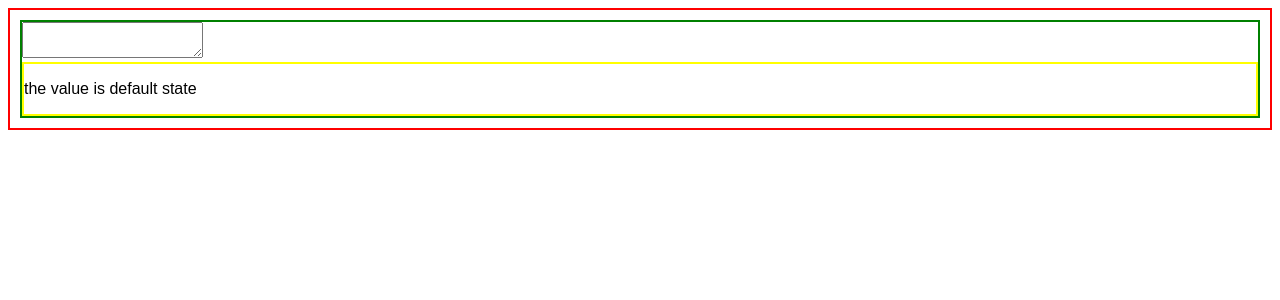
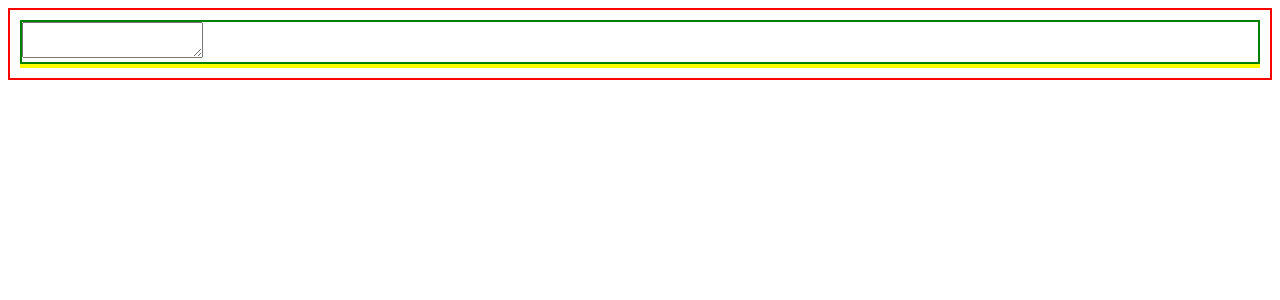
Before and after one commit to stephanie56/markdown_react, a React app: page / in a window 1280 px wide. Shown: the top 300 px of the page. Built offline with nearby package versions, Linux system fonts and the light colour scheme; the HTML template or start-up script is replaced by a standard one.

Commit message:
Updated component structure and pass function updateParentState to inputBox

```diff
--- a/package.json
+++ b/package.json
@@ -23,6 +23,7 @@
     "babel-loader": "^6.2.5",
     "babel-preset-es2015": "^6.16.0",
     "babel-preset-react": "^6.16.0",
+    "bootstrap": "^3.3.7",
     "classnames": "^2.2.5",
     "cross-env": "^3.1.3",
     "css-loader": "^0.25.0",
@@ -31,6 +32,7 @@
     "html-webpack-plugin": "^2.24.0",
     "html-webpack-template": "^5.4.1",
     "json-loader": "^0.5.4",
+    "marked": "^0.3.6",
     "node-sass": "^3.10.1",
     "react": "^15.3.2",
     "react-dom": "^15.3.2",
--- a/src/components/App.jsx
+++ b/src/components/App.jsx
@@ -4,12 +4,23 @@ import InputBox from 'components/InputBox.jsx'
 import MarkDown from 'components/MarkDown.jsx'
 
 export default class App extends React.Component {
+  constructor(){
+    super()
+    this.state={
+      text:""
+    }
+  }
+
+  handleUpdateState(newText){
+    this.setState({text: newText})
+  }
 
   render() {
 
     return (
       <div className="container">
-        <InputBox />
+        <InputBox updateParentState = {this.handleUpdateState.bind(this)} />
+        <MarkDown text = {this.state.text} />
       </div>
     )
   }
--- a/src/components/InputBox.jsx
+++ b/src/components/InputBox.jsx
@@ -1,24 +1,17 @@
 import React from 'react';
 
-import MarkDown from 'components/MarkDown.jsx'
 export default class InputBox extends React.Component {
-  constructor(){
-    super()
-    this.state={
-      text:"default state"
-    }
-  }
+
 
   handleChange(e){
-    var newState = {text: e.target.value}
-    this.setState(newState)
+    this.props.updateParentState(e.target.value)
+
   }
 
   render(){
     return(
       <div className="inputbox">
         <textarea onChange={this.handleChange.bind(this)}/>
-        <MarkDown text={this.state.text} />
       </div>
 
     )
--- a/src/components/MarkDown.jsx
+++ b/src/components/MarkDown.jsx
@@ -1,10 +1,11 @@
 import React from 'react';
+
 export default class MarkDown extends React.Component {
 
   render(){
     return(
       <div className="markdown">
-        <p>the value is {this.props.text}</p>
+        <div>{this.props.text}</div>
       </div>
 
     )
--- a/src/index.js
+++ b/src/index.js
@@ -8,5 +8,4 @@ import App from 'components/App.jsx';
 // Add stylesheets.
 require("stylesheets/stylesheet.scss");
 
-
 ReactDOM.render(<App />, document.getElementById('react-target'));
```
